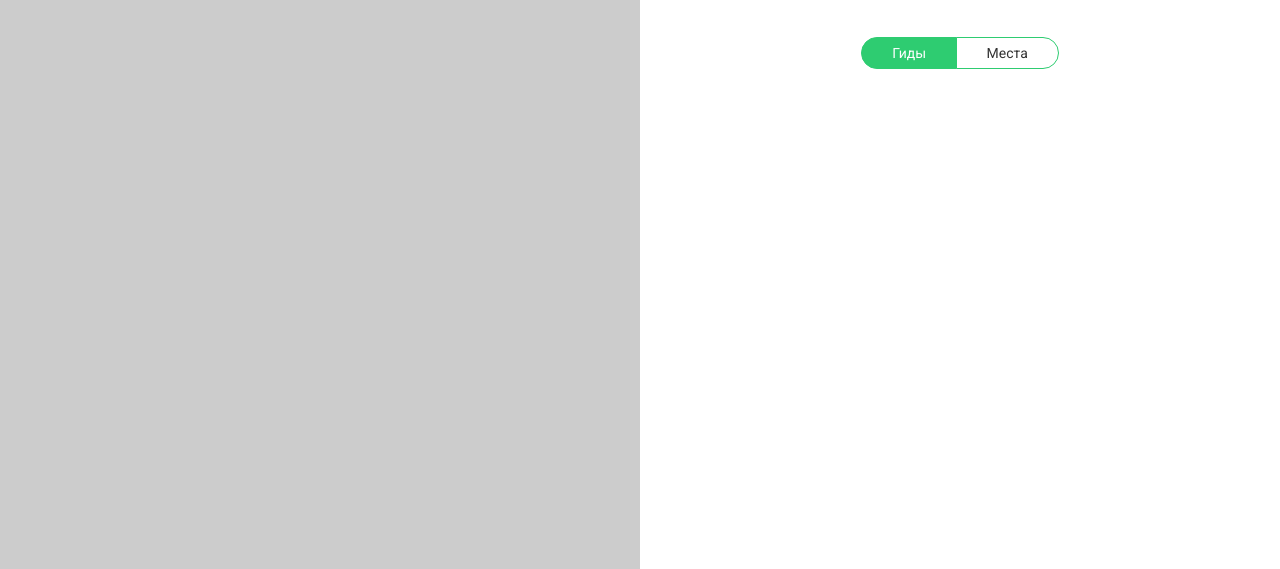
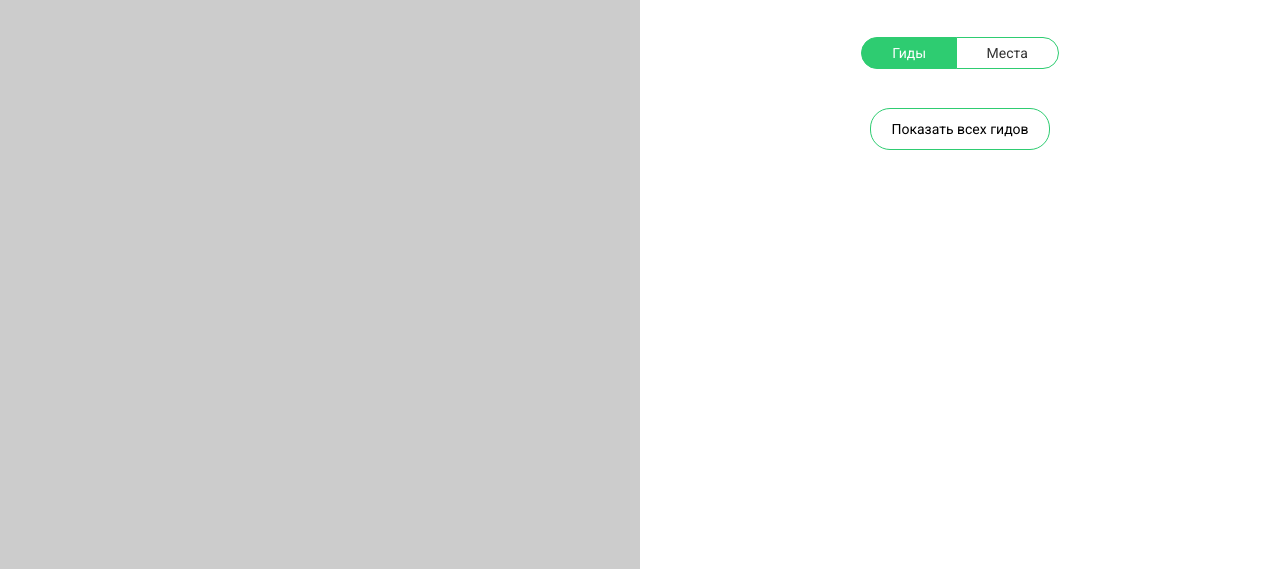
Before and after one commit to EyeGuidePlatform/eyeguide.ru, a website: page src/view/map.html in a window 1280 px wide. Shown: the part 83-652 px from the top of the page. Drawn offline with nearby package versions, Linux system fonts and the light colour scheme; files that its build step writes are made by us from their sources.

Commit message:
add show all button

```diff
--- a/src/css/jz_style.css
+++ b/src/css/jz_style.css
@@ -165,6 +165,9 @@
     border-radius: 0 20px 20px 0;
 }
 
+.elements {
+    margin-bottom: 20px;
+}
 
 .element {
     overflow: hidden;
@@ -202,6 +205,27 @@
     padding: 0;
 }
 
+.show-all {
+    text-align: center;
+}
+
+.show-all a {
+    padding: 12px 20px;
+    color: #000;
+    border: 1px solid #2ecc71;
+    border-radius: 20px;
+
+    transition: all 0.3s ease;
+}
+
+.show-all a:hover,
+.show-all a:focus {
+    color: #fff;
+    background-color: #0caa50;
+
+    text-decoration: none;
+}
+
 
 /* ========================================================================== */
 /* Media queries */
--- a/src/view/map.html
+++ b/src/view/map.html
@@ -31,7 +31,8 @@
                     <button class="to-places" data-target="#places">Места</button>
                 </div>
 
-                <div id="guides" class="row">
+                <div id="guides">
+                    <div class="elements row">
                         {% for guide in guides %}
                         <a href="/profile/{{ guide._id }}" class="element col-lg-4 col-md-6 col-sm-4 col-xs-6">
                             <div style="background-image: url('{{ guide.img }}')" class="element-img col-md-12"></div>
@@ -47,7 +48,14 @@
                         {% endfor %}
                     </div>
 
-                <div id="places" class="row hidden">
+                    <div class="show-all">
+                        <a href="#">Показать всех гидов</a>
+                    </div>
+
+                </div>
+
+                <div id="places" class="hidden">
+                    <div class="elements row">
                         {% for place in places %}
                         <a href="/place/{{ place._id }}" class="element col-lg-4 col-md-6 col-sm-4 col-xs-6">
                             <div style="background-image: url('{{ place.img }}')" class="element-img col-md-12"></div>
@@ -60,6 +68,11 @@
                         </a>
                         {% endfor %}
                     </div>
+
+                    <div class="show-all">
+                        <a href="#">Показать все места</a>
+                    </div>
+                </div>
             </div>
         </div>
     </div>
```
Lines whose indentation alone changed are shown as unchanged.
